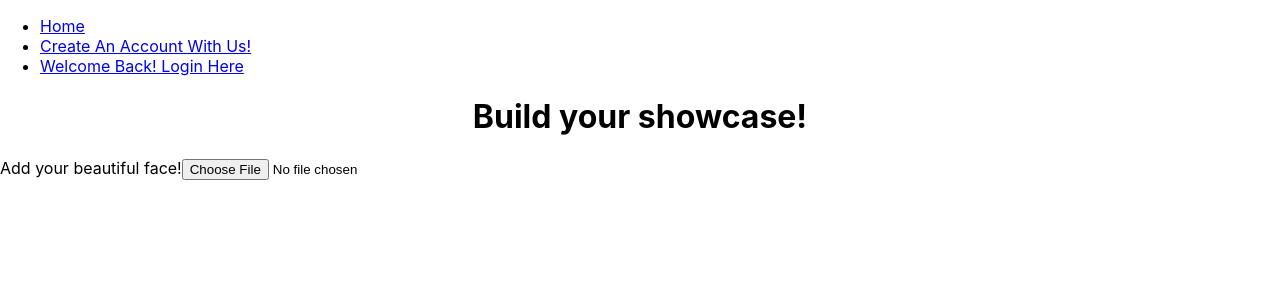
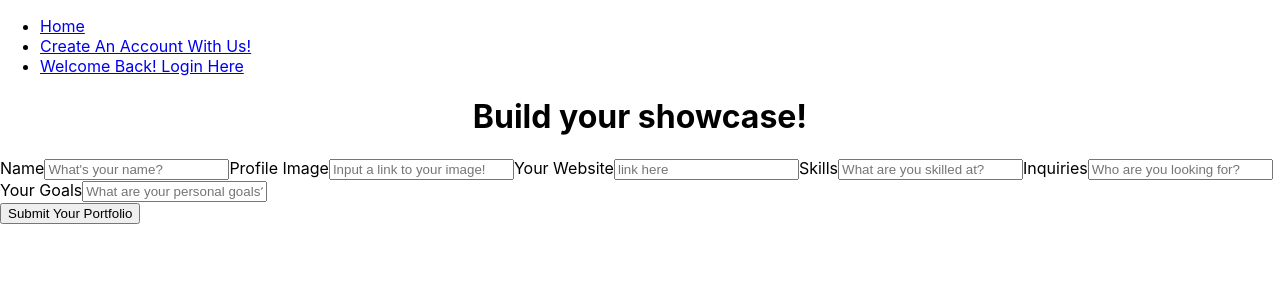
Before and after one commit to Vaughnsmcp/PenPals, a React (Create React App) app in the folder client/src/: page /portfolio in a window 1280 px wide. Shown: the top 300 px of the page. Built offline with nearby package versions, Linux system fonts and the light colour scheme; the HTML template or start-up script is replaced by a standard one.

Commit message:
portfolio form/portfolio page

```diff
--- /dev/null
+++ b/client/src/components/PortfolioForm.js
@@ -0,0 +1,123 @@
+import React, { useState } from "react";
+import { useHistory } from "react-router-dom";
+import API from "../utils/API";
+import Button from "./Button";
+
+function PortfolioForm() {
+  const [formObject, setFormObject] = useState({});
+  const onChange = (event) => {
+    const { name, value } = event.target;
+    setFormObject({ ...formObject, [name]: value });
+  };
+  console.log(formObject);
+
+  const history = useHistory();
+
+  function handleFormSubmit() {
+    console.log("handleFormSubmit");
+
+    if (
+      formObject.name &&
+      formObject.image &&
+      formObject.info &&
+      formObject.link &&
+      formObject.skills &&
+      formObject.inquiry &&
+      formObject.goals
+    ) {
+      API.createPortfolio({
+        name: formObject.name,
+        image: formObject.image,
+        info: formObject.info,
+        link: formObject.link,
+        skills: formObject.skills,
+        inquiry: formObject.inquiry,
+        goals: formObject.goals,
+      })
+        .then(() => {
+          console.log(`Successfully made your Portfolio`);
+          history.push("/");
+        })
+        .catch((err) => console.error(err));
+    }
+  }
+  return (
+    <div className="container">
+      <div className="form-group">
+        <label htmlFor="name">Name</label>
+        <input
+          className="form-control"
+          value={formObject.name || ""}
+          name="name"
+          onChange={onChange}
+          type="text"
+          placeholder="What's your name?"
+        ></input>
+        <label htmlFor="image">Profile Image</label>
+        <input
+          className="form-control"
+          value={formObject.image || ""}
+          name="image"
+          onChange={onChange}
+          type="link"
+          placeholder="Input a link to your image!"
+        ></input>
+        <label htmlFor="link">Your Website</label>
+        <input
+          className="form-control"
+          value={formObject.link || ""}
+          name="link"
+          onChange={onChange}
+          type="link"
+          placeholder="link here"
+        ></input>
+        <label htmlFor="skills">Skills</label>
+        <input
+          className="form-control"
+          value={formObject.skills || ""}
+          name="skills"
+          onChange={onChange}
+          type="text"
+          placeholder="What are you skilled at?"
+        ></input>
+        <label htmlFor="inquiry">Inquiries</label>
+        <input
+          className="form-control"
+          value={formObject.inquiry || ""}
+          name="inquiry"
+          onChange={onChange}
+          type="text"
+          placeholder="Who are you looking for?"
+        ></input>
+        <label htmlFor="goals">Your Goals</label>
+        <input
+          className="form-control"
+          value={formObject.goals || ""}
+          name="goals"
+          onChange={onChange}
+          type="text"
+          placeholder="What are your personal goals?"
+        ></input>
+      </div>
+      <Button
+        className="btn btn-primary"
+        disabled={
+          !(
+            formObject.name &&
+            formObject.image &&
+            formObject.info &&
+            formObject.link &&
+            formObject.skills &&
+            formObject.inquiry &&
+            formObject.goals
+          )
+        }
+        onClick={handleFormSubmit}
+      >
+        Submit Your Portfolio
+      </Button>
+    </div>
+  );
+}
+
+export default PortfolioForm;
--- a/client/src/components/SignUpForm.js
+++ b/client/src/components/SignUpForm.js
@@ -3,7 +3,7 @@ import { Link, useHistory } from "react-router-dom";
 import API from "../utils/API";
 import Button from "./Button";
 
-function Form() {
+function SignUpForm() {
   const [formObject, setFormObject] = useState({});
   const onChange = (event) => {
     const { name, value } = event.target;
@@ -89,4 +89,4 @@ function Form() {
   );
 }
 
-export default Form;
+export default SignUpForm;
--- a/client/src/pages/Portfolio.js
+++ b/client/src/pages/Portfolio.js
@@ -1,25 +1,12 @@
 import React from "react";
-import Wrapper from "../components/Wrapper";
 import Header from "../components/Header";
+import PortfolioForm from "../components/PortfolioForm";
 
-function Portfolio() {
+function Portfolio(props) {
   return (
     <>
       <Header message="Build your showcase!" />
-      <Wrapper>
-        <form>
-          <div class="form-group">
-            <label for="exampleFormControlFile1">
-              Add your beautiful face!
-            </label>
-            <input
-              type="file"
-              class="form-control-file"
-              id="exampleFormControlFile1"
-            ></input>
-          </div>
-        </form>
-      </Wrapper>
+      <PortfolioForm history={props.history} />
     </>
   );
 }
```
